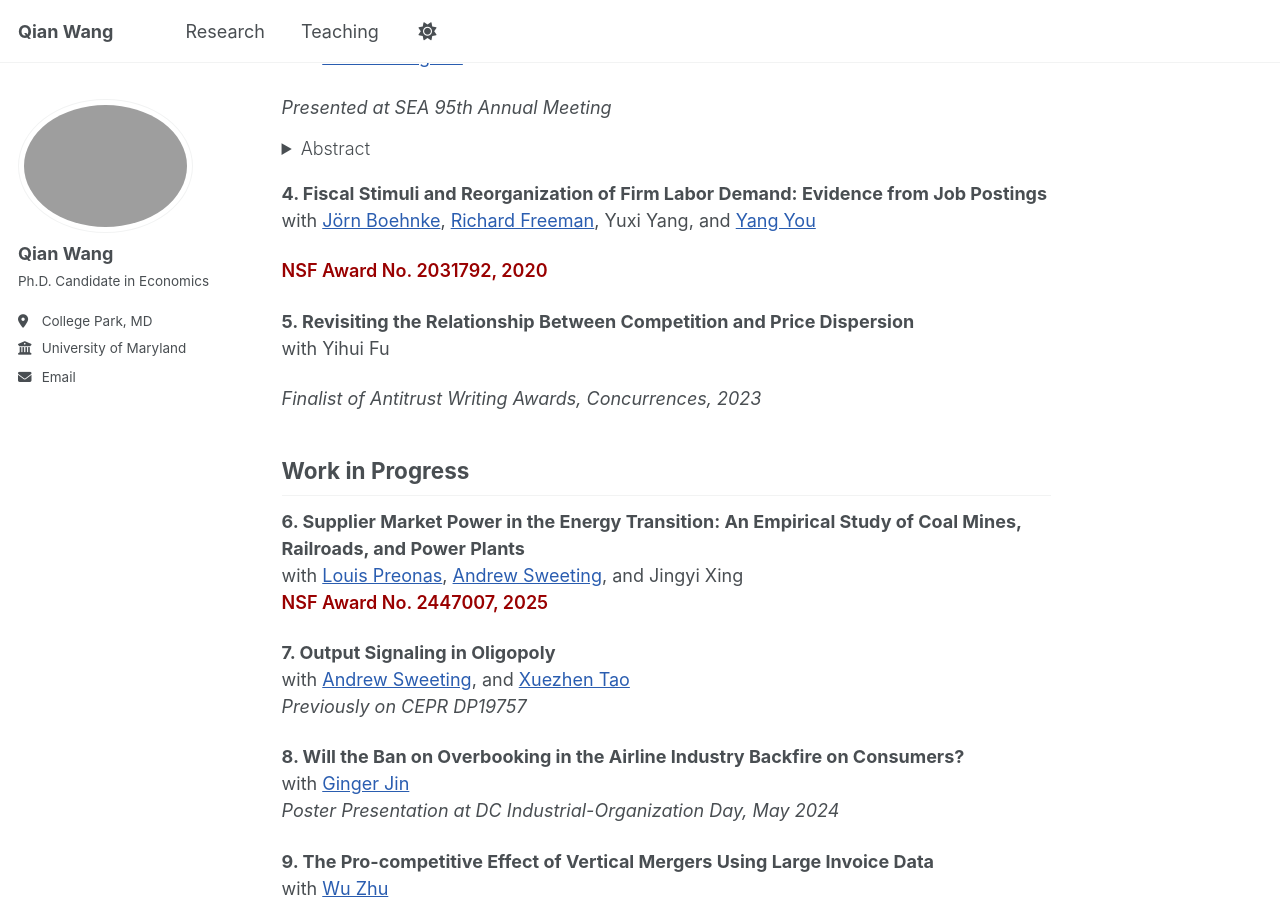
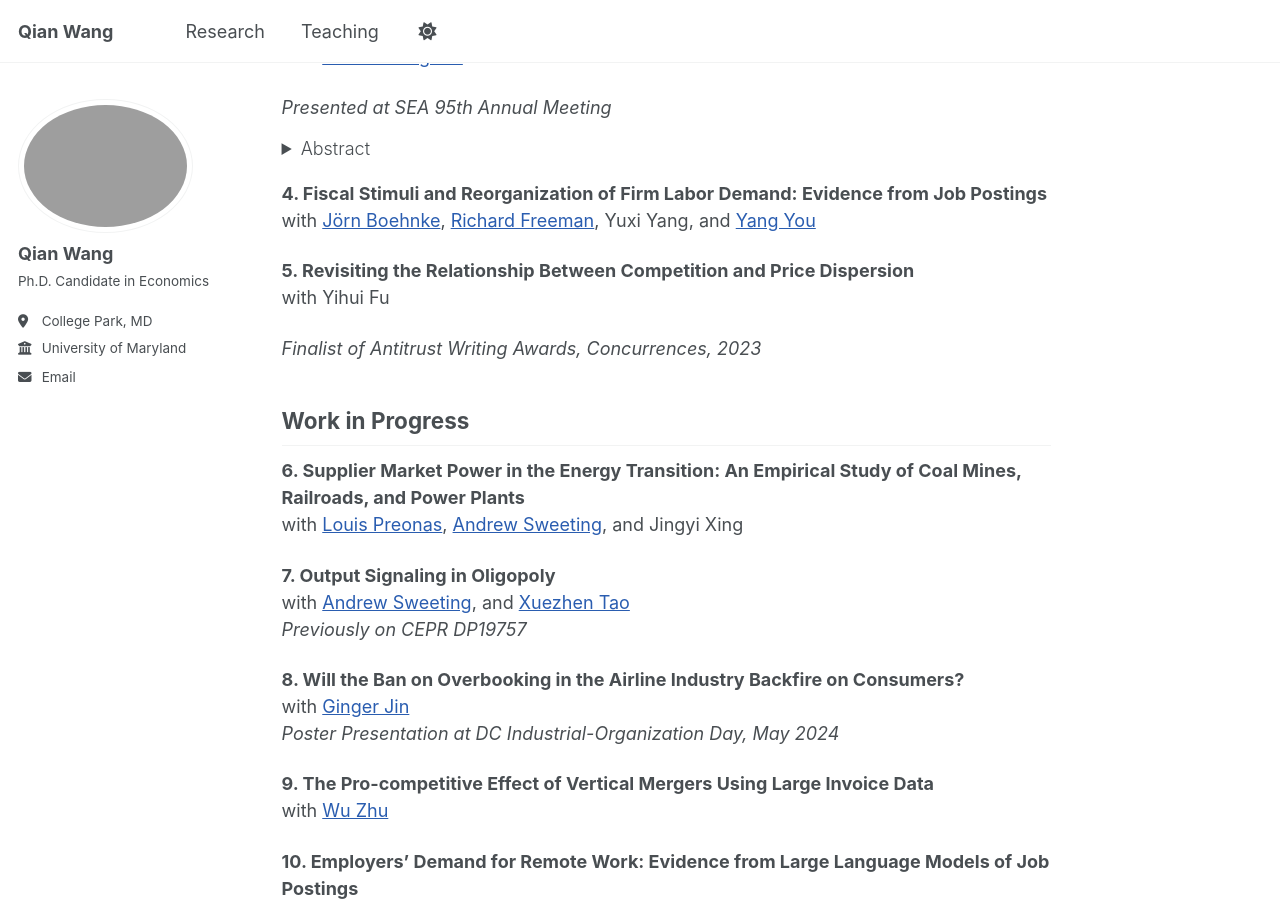
Before and after one commit to qwang819/qwang819.github.io, a Jekyll site: the page built from _pages/research.md, in a window 1280 px wide and 900 px high, scrolled down 703 px. Built offline with Jekyll 4.4.1, drawn with Linux system fonts in a browser that asks for light colours; a script that is not in the unit is left out.

Commit message:
Remove NSF Award information from research.md
Removed NSF Award details from two research projects.

```diff
--- a/_pages/research.md
+++ b/_pages/research.md
@@ -52,7 +52,7 @@ with <a href="https://www.brunopellegrino.com/" style="color: #2A5DB0;">Bruno Pe
 with <a href="https://jboehnke.com/" style="color: #2A5DB0;">Jörn Boehnke</a>, <a href="https://freeman.scholars.harvard.edu/" style="color: #2A5DB0;">Richard Freeman</a>, Yuxi Yang, and <a href="https://yangyou1.weebly.com/" style="color: #2A5DB0;">Yang You</a>
 
 
-<span style="color:#990000; font-weight:600;">NSF Award No. 2031792, 2020</span>
+
 
 
 **5. Revisiting the Relationship Between Competition and Price Dispersion**
@@ -67,7 +67,7 @@ with Yihui Fu
 
 **6. Supplier Market Power in the Energy Transition: An Empirical Study of Coal Mines, Railroads, and Power Plants**
 with <a href="https://www.louispreonas.com/" style="color: #2A5DB0;">Louis Preonas</a>, <a href="http://www.asweeting.com/" style="color: #2A5DB0;">Andrew Sweeting</a>, and Jingyi Xing
-<span style="color:#990000; font-weight:600;">NSF Award No. 2447007, 2025</span>
+
 
 **7. Output Signaling in Oligopoly**
 with <a href="http://www.asweeting.com/" style="color: #2A5DB0;">Andrew Sweeting</a>, and <a href="https://www.xuezhentao.site" style="color: #2A5DB0;">Xuezhen Tao</a>
```
